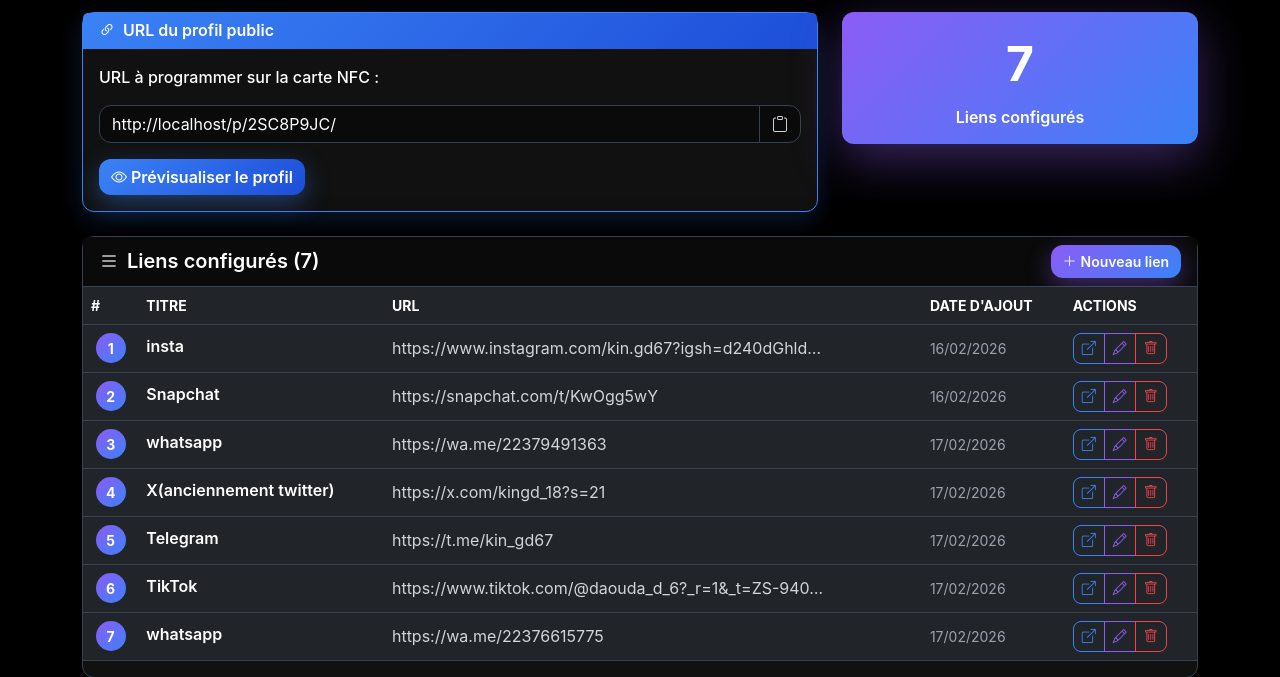
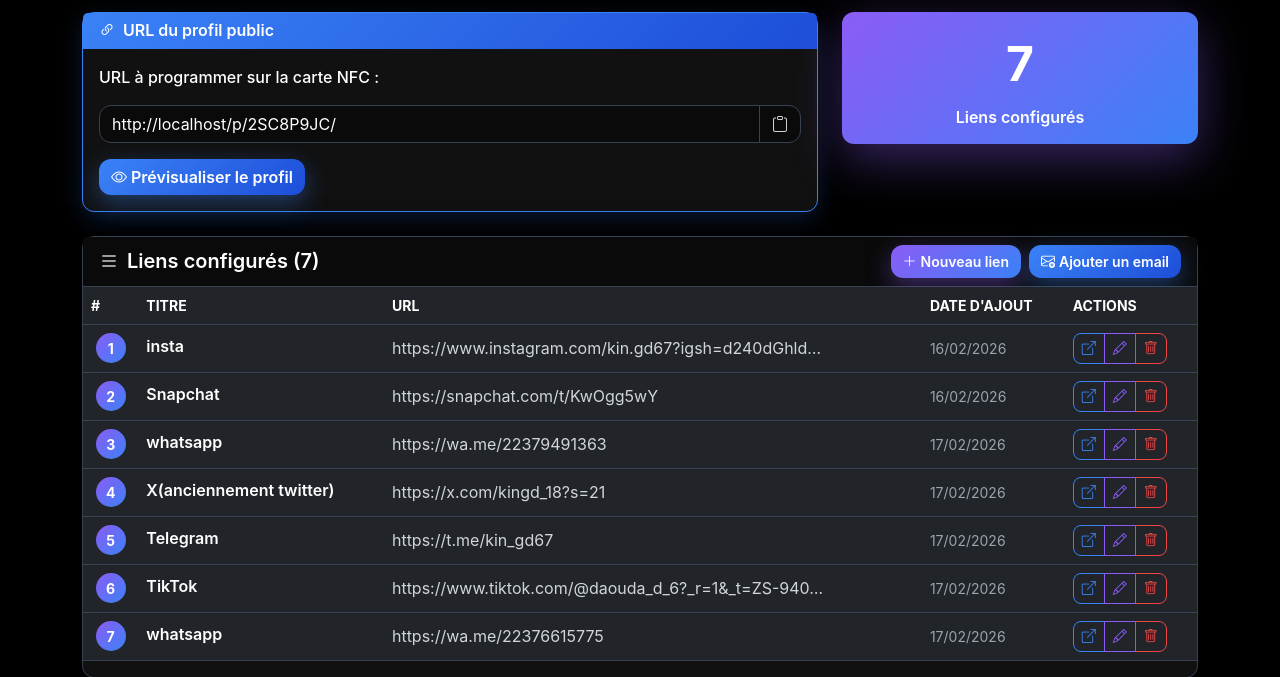
Before and after one commit to KinGD18/Digi_cards, a Django app: page /dashboard/client/2/ in a window 1280 px wide. Shown: the part 290-967 px from the top of the page. Run offline with Django 5.2, Linux system fonts and the light colour scheme; a user stored in the database is signed in; data comes from the database, SQL or seed files in the repository.

Commit message:
ajouts d'email

```diff
--- a/liens/templates/liens/dashboard/client_detail.html
+++ b/liens/templates/liens/dashboard/client_detail.html
@@ -144,10 +144,16 @@
                     <i class="bi bi-list me-2"></i>Liens configurés ({{ liens.count }})
                 </h5>
                 {% if liens %}
-                <a href="{% url 'liens:lien_create' client.pk %}" class="btn"
-                   style="background: linear-gradient(135deg, #8b5cf6 0%, #3b82f6 100%); color: white; border: none; font-weight: 600; border-radius: 12px; box-shadow: 0 8px 25px rgba(139, 92, 246, 0.4); font-size: 0.875rem;">
-                    <i class="bi bi-plus-lg me-1"></i>Nouveau lien
-                </a>
+                <div class="d-flex gap-2">
+                    <a href="{% url 'liens:lien_create' client.pk %}" class="btn"
+                       style="background: linear-gradient(135deg, #8b5cf6 0%, #3b82f6 100%); color: white; border: none; font-weight: 600; border-radius: 12px; box-shadow: 0 8px 25px rgba(139, 92, 246, 0.4); font-size: 0.875rem;">
+                        <i class="bi bi-plus-lg me-1"></i>Nouveau lien
+                    </a>
+                    <button class="btn" data-bs-toggle="modal" data-bs-target="#addEmailModal"
+                            style="background: linear-gradient(135deg, #3b82f6 0%, #1d4ed8 100%); color: white; border: none; font-weight: 600; border-radius: 12px; box-shadow: 0 8px 25px rgba(59, 130, 246, 0.4); font-size: 0.875rem;">
+                        <i class="bi bi-envelope-plus me-1"></i>Ajouter un email
+                    </button>
+                </div>
                 {% endif %}
             </div>
         </div>
@@ -217,8 +223,66 @@
                 <a href="{% url 'liens:lien_create' client.pk %}" class="btn client-first-link-btn">
                     <i class="bi bi-plus-lg me-2"></i>Ajouter le premier lien
                 </a>
+                <button class="btn mt-2" data-bs-toggle="modal" data-bs-target="#addEmailModal"
+                        style="background: linear-gradient(135deg, #3b82f6 0%, #1d4ed8 100%); color: white; border: none; font-weight: 600; border-radius: 12px; box-shadow: 0 8px 25px rgba(59, 130, 246, 0.4);">
+                    <i class="bi bi-envelope-plus me-2"></i>Ou ajouter un email
+                </button>
             </div>
             {% endif %}
+        </div>
+    </div>
+</div>
+
+<!-- Modal pour ajouter un email -->
+<div class="modal fade client-modal" id="addEmailModal" tabindex="-1" aria-labelledby="addEmailModalLabel" aria-hidden="true">
+    <div class="modal-dialog">
+        <div class="modal-content client-modal-content">
+            <div class="modal-header client-modal-header">
+                <h5 class="modal-title client-modal-title" id="addEmailModalLabel">
+                    <i class="bi bi-envelope-plus me-2"></i>Ajouter une adresse email
+                </h5>
+                <button type="button" class="btn-close client-modal-close" data-bs-dismiss="modal" aria-label="Close"></button>
+            </div>
+            <form method="post" action="{% url 'liens:lien_create' client.pk %}">
+                <div class="modal-body client-modal-body">
+                    {% csrf_token %}
+                    <div class="mb-3">
+                        <label for="email" class="form-label client-modal-label">Adresse email *</label>
+                        <input type="email" class="form-control client-modal-input" id="email" name="email" required
+                               placeholder="contact@exemple.com">
+                        <div class="form-text client-modal-help">
+                            <i class="bi bi-info-circle me-1"></i>
+                            L'adresse email sera automatiquement convertie en lien mailto: cliquable.
+                        </div>
+                    </div>
+
+                    <div class="mb-3">
+                        <label for="email_titre" class="form-label client-modal-label">Nom d'affichage *</label>
+                        <input type="text" class="form-control client-modal-input" id="email_titre" name="titre" required
+                               placeholder="Email professionnel, Contact, Support...">
+                        <div class="form-text client-modal-help">
+                            <i class="bi bi-tag me-1"></i>
+                            Ce nom sera affiché comme titre du bouton sur la page publique.
+                        </div>
+                    </div>
+
+                    <div class="alert" style="background: linear-gradient(135deg, rgba(59, 130, 246, 0.1), rgba(29, 78, 216, 0.1)); border: 1px solid rgba(59, 130, 246, 0.3); border-radius: 12px; color: #d1d5db;">
+                        <i class="bi bi-lightbulb me-2" style="color: #3b82f6;"></i>
+                        <strong>Astuce :</strong> L'icône du service email (Gmail, Outlook, Yahoo) sera automatiquement détectée selon l'adresse.
+                    </div>
+
+                    <!-- Champ caché pour l'URL -->
+                    <input type="hidden" id="email_url" name="url">
+                </div>
+                <div class="modal-footer client-modal-footer">
+                    <button type="button" class="btn client-modal-btn-cancel" data-bs-dismiss="modal">
+                        <i class="bi bi-x-lg me-1"></i>Annuler
+                    </button>
+                    <button type="submit" class="btn client-modal-btn-save">
+                        <i class="bi bi-envelope-check me-1"></i>Ajouter l'email
+                    </button>
+                </div>
+            </form>
         </div>
     </div>
 </div>
@@ -276,5 +340,22 @@ function copyUrl() {
         }, 2000);
     });
 }
+
+// Gestion du modal email
+document.addEventListener('DOMContentLoaded', function() {
+    const emailInput = document.getElementById('email');
+    const emailUrlInput = document.getElementById('email_url');
+
+    if (emailInput && emailUrlInput) {
+        emailInput.addEventListener('input', function() {
+            const email = this.value.trim();
+            if (email) {
+                emailUrlInput.value = 'mailto:' + email;
+            } else {
+                emailUrlInput.value = '';
+            }
+        });
+    }
+});
 </script>
 {% endblock %}
```
